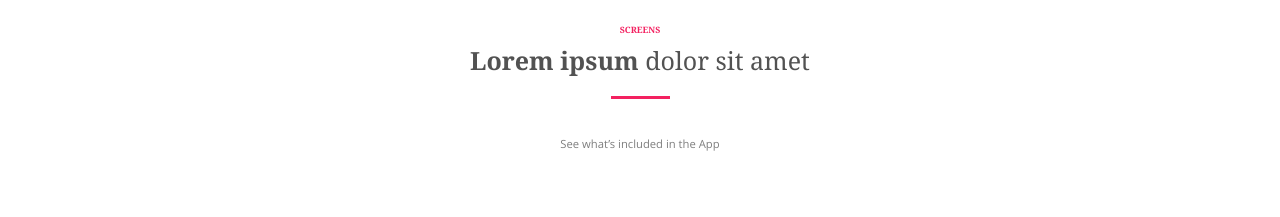
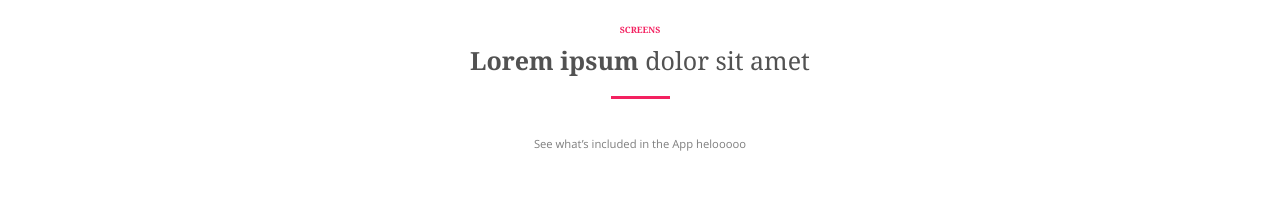
Before and after one commit to raal6749/somalikidsapp, an Angular app: page / in a window 1280 px wide. Shown: the part 1080-1297 px from the top of the page. Built offline with nearby package versions, Linux system fonts and the light colour scheme.

Commit message:
changed to swwwedush

```diff
--- a/src/app/app.component.html
+++ b/src/app/app.component.html
@@ -46,7 +46,7 @@
 					</header>
 					<header class="heading-a">
 						<h3><span class="small">Screens</span> <span class="strong">Lorem ipsum</span> dolor sit amet</h3>
-						<p>See what’s included in the App</p>
+						<p>See what’s included in the App helooooo</p>
 					</header>
 				</article>
 					<div class="news-d">
```
